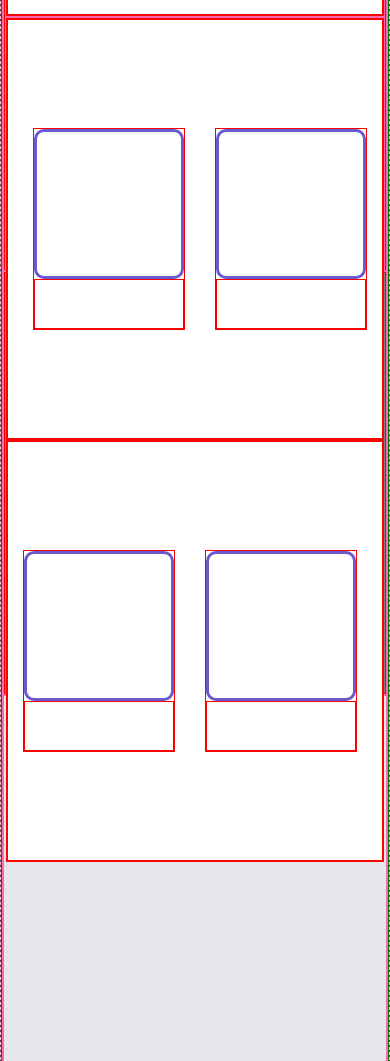
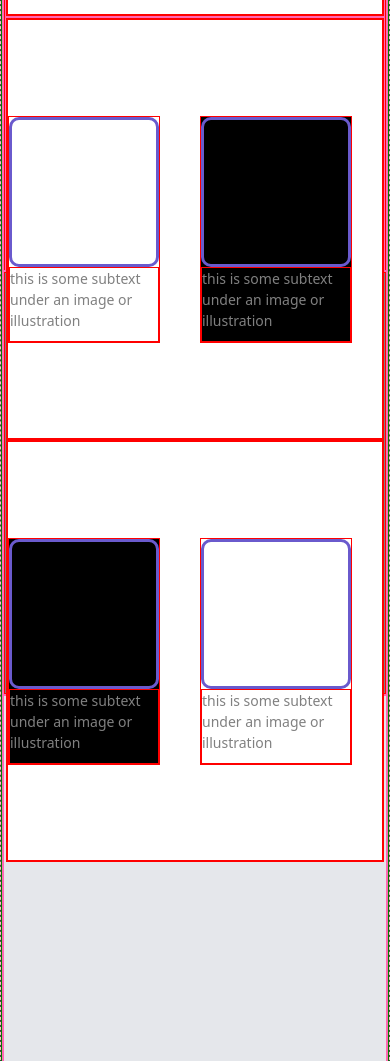
Before and after one commit to Izik-Martinez/landing-page-remake, a plain HTML site: page index.html in a window 390 px wide. Shown: the part 1340-2401 px from the top of the page. Drawn offline with nearby package versions, Linux system fonts and the light colour scheme.

Commit message:
Seciton 2 complete besides color palette changes and overall design tweaks. Tested for responsivity

```diff
--- a/app.css
+++ b/app.css
@@ -161,7 +161,7 @@ background-color: peachpuff;
 background-color: white;
 
 align-items: center;
-gap: 30px;
+gap: 40px;
 flex-direction: row-reverse;
 }
 #section2BodyFlex2{
@@ -169,22 +169,35 @@ flex-direction: row-reverse;
     background-color: white;
 
     align-items: center;
-    gap: 30px;
+    gap: 40px;
     }
 .subtextBoxContainer {
 
 display: flex;
 flex-direction: column;
-/* align-items: center;
-justify-content: center; */
+
+}
 
 
+#section2BodyFlex1>.subtextBoxContainer:nth-of-type(1){
+
+
+  margin-right: 20px;
+  background-color: black;
+
 }
+#section2BodyFlex2>.subtextBoxContainer:nth-of-type(1){
+
+
+    margin-left: 20px;
+    background-color: black;
+
+  }
 .outline{
 
 border: 3px solid slateblue;
-width: 150px;
-height: 150px;
+width: 175px;
+height: 175px;
 border-radius: 10px;
 
 
@@ -193,9 +206,10 @@ border-radius: 10px;
 
 .outlineSubtext{
 
-width: 150px;
-height: 50px;
-
+width: 175px;
+height: 75px;
+display: flex;
+color: gray;
 
 }
 
@@ -281,13 +295,51 @@ height: 50px;
 
     }
 
-/* --------------------------------------------------------------------------------- */
+ /* --------------------------------------------------------------------------------- */
 
 
+ #section2BodyFlex1>.subtextBoxContainer:nth-of-type(1){
 
 
+    margin-right: 0%;
 
 
+ }
+ #section2BodyFlex2>.subtextBoxContainer:nth-of-type(1){
+
+
+      margin-left: 0%;
+
+
+ }
+ .outline{
+
+        border: 3px solid slateblue;
+        width: 150px;
+        height: 150px;
+        border-radius: 10px;
+
+
+ }
+
+
+ .outlineSubtext{
+
+        width: 150px;
+        height: 75px;
+        font-size: 14px;
+
+ }
+
+ #section2BodyFlex1{
+
+            background-color: white;
+
+            align-items: center;
+            gap: 40px;
+            flex-direction: row-reverse;
+            justify-content: flex-end;
+ }
 
 
 
--- a/index.html
+++ b/index.html
@@ -127,13 +127,13 @@
                <div class="col-sm-6" style="height: 50vh; position: relative;" >
                      <div class="flex" id="section2BodyFlex1">
 
-                       <div class="subtextBoxContainer"  style="margin-right: 15px;">
+                       <div class="subtextBoxContainer">
                            <div class="outline">
 
 
                            </div>
                            <div class="outlineSubtext">
-
+                               <p>this is some subtext under an image or illustration</p>
 
 
                            </div>
@@ -145,7 +145,7 @@
 
                           </div>
                           <div class="outlineSubtext">
-
+                            <p>this is some subtext under an image or illustration</p>
 
 
                           </div>
@@ -158,13 +158,13 @@
 
                    <div class="flex" id="section2BodyFlex2">
 
-                       <div class="subtextBoxContainer"  style="margin-left: 15px;">
+                       <div class="subtextBoxContainer">
                           <div class="outline">
 
 
                           </div>
                           <div class="outlineSubtext">
-
+                            <p>this is some subtext under an image or illustration</p>
 
 
                           </div>
@@ -176,7 +176,7 @@
 
                          </div>
                          <div class="outlineSubtext">
-
+                            <p>this is some subtext under an image or illustration</p>
 
 
                         </div>
```
Lines whose indentation alone changed are shown as unchanged.
